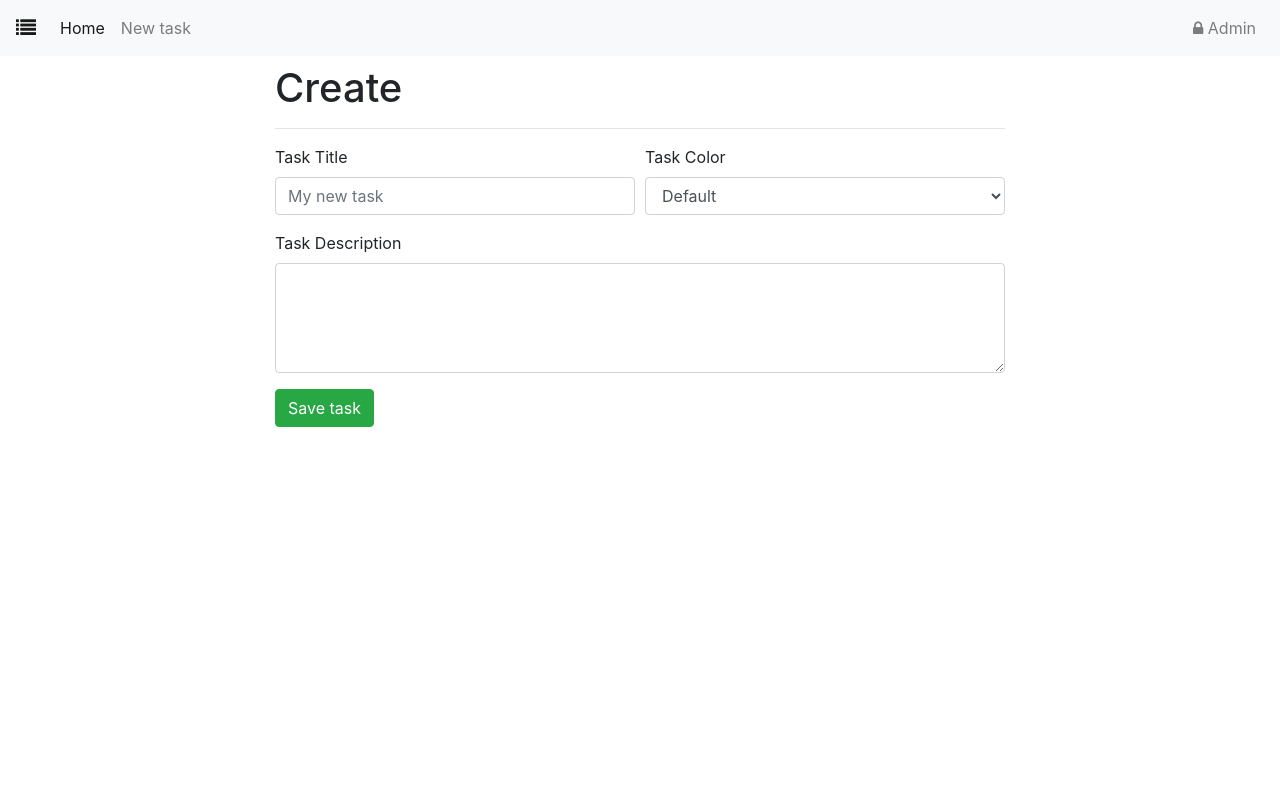
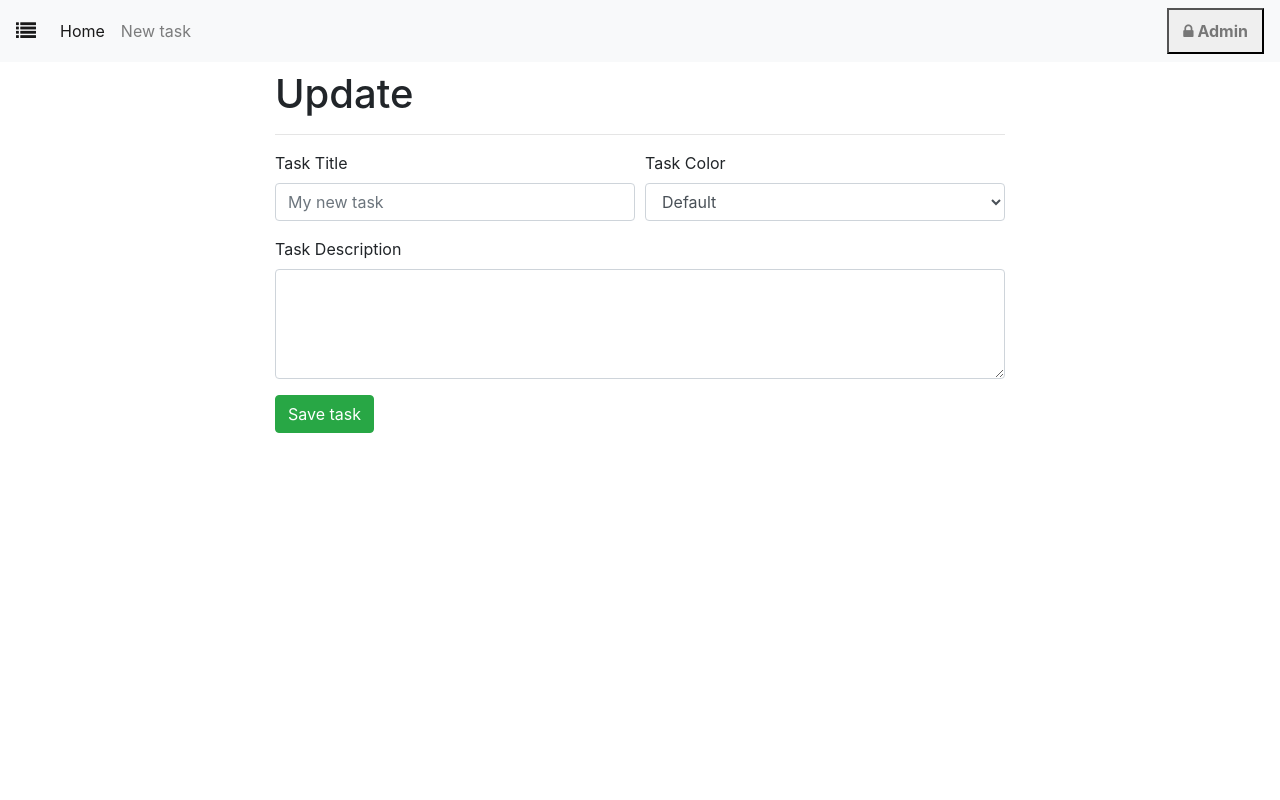
Before and after one commit to UgoPerniceni/dockerize-everything, a Django app: page /1/update/ in a window 1280 px wide. Run offline with Django 3.2, Linux system fonts and the light colour scheme; tables that the repository leaves empty hold one stand-in row (values such as "Sample post"); some libraries are stand-ins or nearby versions.

Commit message:
feat(style): Change style of few pages :lipstick:

```diff
--- /dev/null
+++ b/src/static/tasks/css/task.css
@@ -0,0 +1,23 @@
+html, body {
+  height: 100%;
+}
+
+.container {
+	margin-bottom: 5%;
+}
+
+.card-header {
+	font-size: 25px;
+}
+
+.card-body {
+	font-size: 18px
+}
+
+.label-form{
+	font-size: 20px;
+}
+
+.admin-button{
+	font-weight: bold;
+}
--- a/src/tasks/templates/base.html
+++ b/src/tasks/templates/base.html
@@ -10,6 +10,8 @@
     <link rel="stylesheet" href="{% static '/assets/font-awesome-4.7.0/css/font-awesome.min.css' %}">
 
     <link rel="stylesheet" type="text/css" href="https://cdn.datatables.net/1.10.20/css/jquery.dataTables.css">
+
+    <link rel="stylesheet" type="text/css" href="{% static '/tasks/css/task.css' %}">
 
     <title>To do list</title>
   </head>
@@ -32,7 +34,7 @@
 		</div>
     <ul class="nav navbar-nav navbar-right">
       <li class="nav-item">
-        <a class="nav-link" href="/admin/"><i class="fa fa-lock" aria-hidden="true"></i> Admin</a>
+        <button class="admin-button"><a class="nav-link" href="/admin/"><i class="fa fa-lock" aria-hidden="true"></i> Admin</a></button>
       </li>
     </ul>
 	</nav>
@@ -53,6 +55,8 @@
       </div>
     </div>
 
+
+
     <link rel="stylesheet" href="{% static '/assets/bootstrap-4.3.1-dist/js/bootstrap.min.js' %}">
 
     <script src="https://code.jquery.com/jquery-3.4.1.min.js" integrity="sha256-CSXorXvZcTkaix6Yvo6HppcZGetbYMGWSFlBw8HfCJo="
--- a/src/tasks/templates/tasks/task_detail.html
+++ b/src/tasks/templates/tasks/task_detail.html
@@ -5,6 +5,7 @@
 {% endblock %}
 
 {% block content %}
+
 
 <div class="card bg-light mb-3">
     <p class="{{color}} card-header">
--- /dev/null
+++ b/src/tasks/templates/tasks/task_update.html
@@ -0,0 +1,43 @@
+{% extends "base.html" %}
+
+{% load crispy_forms_tags %}
+
+
+{% block title %}
+    Update
+{% endblock %}
+
+
+{% block content %}
+
+<form method='POST'novalidate>
+	{% csrf_token %}
+
+	<div class="form-row">
+    <div class="form-group col-md-6">
+      <label for="title_input">Task Title</label>
+      <input type="text" class="form-control" id="title_input" name="title" placeholder="My new task">
+    </div>
+    <div class="form-group col-md-6">
+      <label for="color_input">Task Color</label>
+      <select class="form-control" name="color" id="color_input">
+        <option value="1">Default</option>
+        <option value="2">Light</option>
+        <option value="3">Turquoise</option>
+        <option value="4">Orange</option>
+        <option value="5">Red</option>
+        <option value="6">Green</option>
+        <option value="7">Blue</option>
+      </select>
+    </div>
+  </div>
+
+  <div class="form-group">
+    <label for="description_input">Task Description</label>
+    <textarea class="form-control" name="description" id="description_input" rows="4"></textarea>
+  </div>
+
+  <button type="submit" class="btn btn-success">Save task</button>
+</form>
+
+{% endblock %}
--- a/src/tasks/views.py
+++ b/src/tasks/views.py
@@ -41,7 +41,7 @@ def task_update_view(request, id=id):
 	context = {
 		'form': form
 	}
-	return render(request, "tasks/task_create.html", context)
+	return render(request, "tasks/task_update.html", context)
 
 def task_delete_view(request, id):
 	obj = get_object_or_404(Task, id=id)
```
Also changed, not shown: src/tasks/templates/tasks/task_close.html (+9 -4 lines), src/tasks/templates/tasks/task_delete.html (+9 -4 lines).
